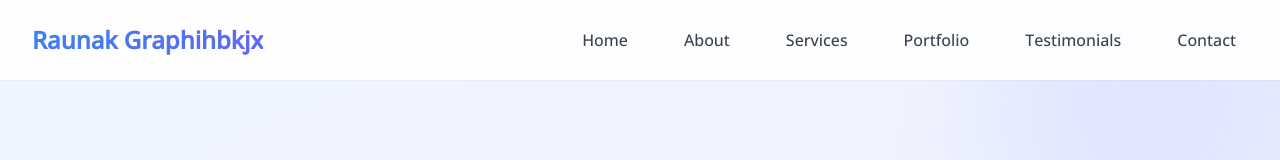
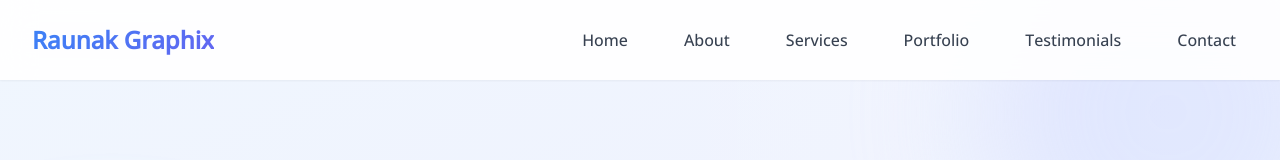
Before and after one commit to Raunak-Graphix/Raunak-Graphix, a plain HTML site: page index.html in a window 1280 px wide. Shown: the top 160 px of the page. Drawn offline with nearby package versions, Linux system fonts and the light colour scheme.

Commit message:
index.html

```diff
--- a/index.html
+++ b/index.html
@@ -260,7 +260,7 @@
         <div class="max-w-7xl mx-auto px-4 sm:px-6 lg:px-8">
             <div class="flex justify-between h-20 items-center">
                 <div class="flex-shrink-0 flex items-center">
-                    <span class="text-2xl font-bold gradient-text">Raunak Graphihbkjx</span>
+                    <span class="text-2xl font-bold gradient-text">Raunak Graphix</span>
                 </div>
                 <div class="hidden md:block">
                     <div class="ml-10 flex items-center space-x-8">
```
